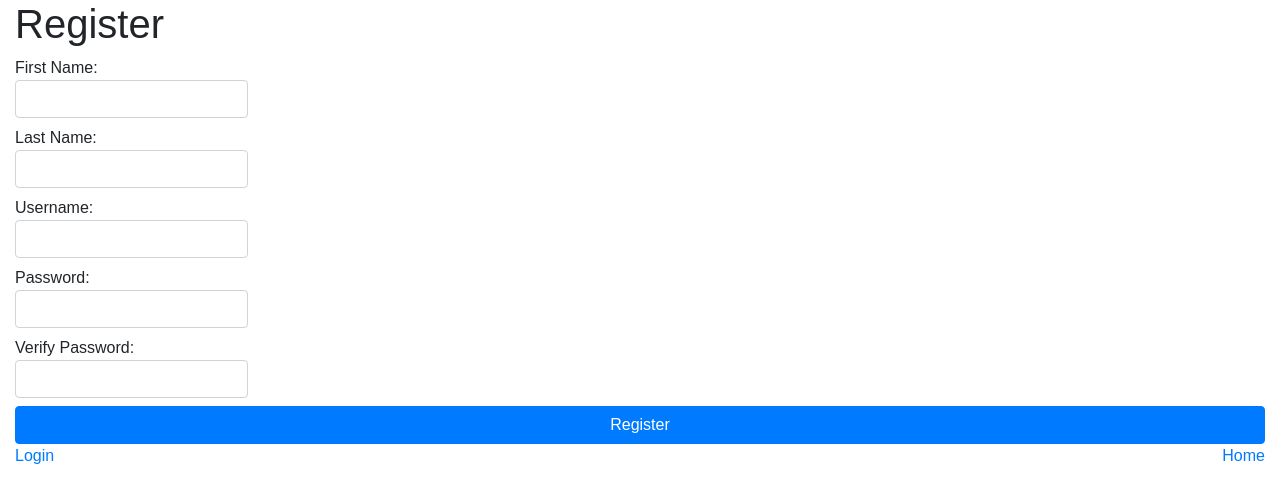
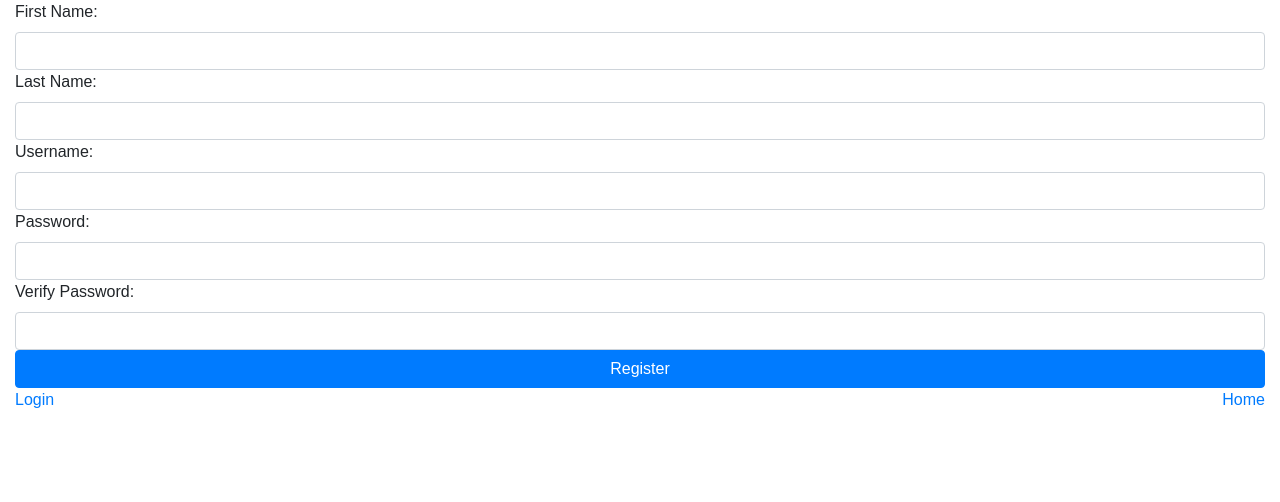
Before and after one commit to lhorgan/openrecipe, a React (Create React App) app: page /register in a window 1280 px wide. Shown: the top 502 px of the page. Built offline with nearby package versions, Linux system fonts and the light colour scheme.

Commit message:
fix register page formatting

```diff
--- a/src/containers/Admin.js
+++ b/src/containers/Admin.js
@@ -4,6 +4,7 @@ import CreateRecipeModal from '../components/CreateRecipeModal';
 import UserService from '../services/UserService'
 import UserEntry from '../components/UserEntry'
 import NavBar from '../components/NavBar'
+import Register from './Register'
 
 class Admin extends Component {
   constructor(props) {
@@ -43,6 +44,7 @@ class Admin extends Component {
       return (
         <div>
           <NavBar/>
+          <div className="container">
             <h1>Hello, user {this.state.user.id}: {this.state.user.username}!</h1>
             <table>
               <thead>
@@ -60,6 +62,9 @@ class Admin extends Component {
               })}
               </tbody>
             </table>
+            <h3>Create New User</h3>
+            <Register />
+          </div>
         </div>
       )
     }
--- a/src/containers/Register.js
+++ b/src/containers/Register.js
@@ -87,51 +87,32 @@ class Register extends React.Component {
   render() {
     return (
       <div className="container-fluid">
-        <h1>Register</h1>
+        {/*<h1>Register</h1>*/}
         <div>
-            <form>
-              <label>
-                First Name:
+          <label>First Name:</label>
           <input className="form-control" value={this.state.user.firstName} onChange={this.handleFirstNameChange} />
-              </label>
-            </form>
         </div>
         <div>
-            <form>
-              <label>
-                Last Name:
+          <label>Last Name:</label>
           <input className="form-control" value={this.state.user.lastName} onChange={this.handleLastNameChange} />
-              </label>
-            </form>
         </div>
         <div>
-          <form>
-            <label>
-              Username:
+          <label>Username:</label>
           <input className="form-control" value={this.state.user.username} onChange={this.handleUsernameChange} />
-            </label>
-          </form>
         </div>
         <div>
-          <form>
-            <label>
-              Password:
+          <label>Password:</label>
           <input className="form-control" value={this.state.user.password} onChange={this.handlePasswordChange} />
-            </label>
-          </form>
         </div>
         <div>
-          <form>
-            <label>
-              Verify Password:
+          <label>Verify Password:</label>
           <input className="form-control" value={this.state.verifiedPassword} onChange={this.handleVerifyPassword} />
-            </label>
-          </form>
         </div>
+        <div>
           <button onClick={this.registerUser} className="btn btn-primary btn-block" type="button">
             Register
           </button>
-
+        </div>
         <Link to={`/login`}>
           Login
         </Link>
--- a/src/services/UserService.js
+++ b/src/services/UserService.js
@@ -57,9 +57,9 @@ export default class UserService {
       }
     }
 
-    getLoggedInUser() {
+    /*getLoggedInUser() {
       return this.user;
-    }
+    }*/
 
     login(user) {
       return fetch(LOGIN_API_URL, {
@@ -197,4 +197,8 @@ export default class UserService {
                window.location.assign("/");
              });
     }
+
+    deleteUser(uid) {
+      return fetch(USER_API_URL + "/" + uid, {credentials: "include", method: "DELETE"});
+    }
 }
```
Lines whose indentation alone changed are shown as unchanged.
